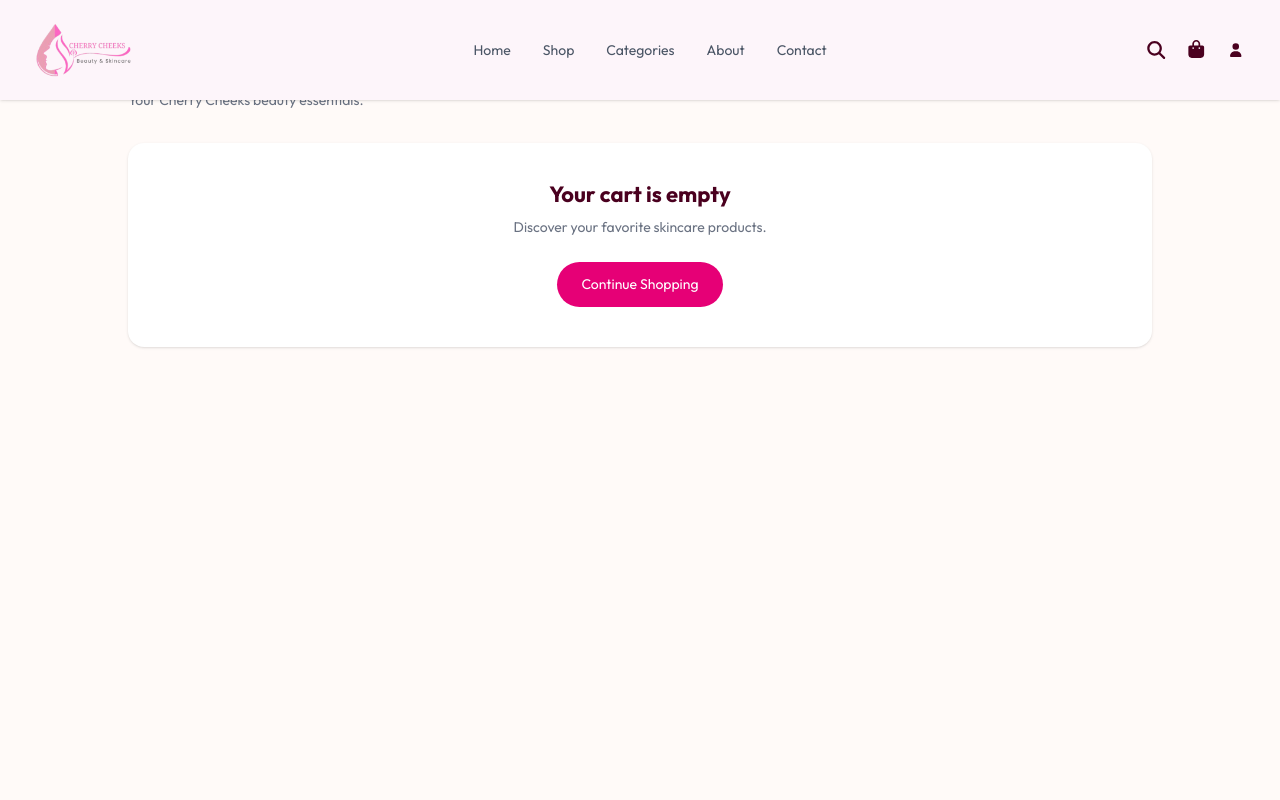
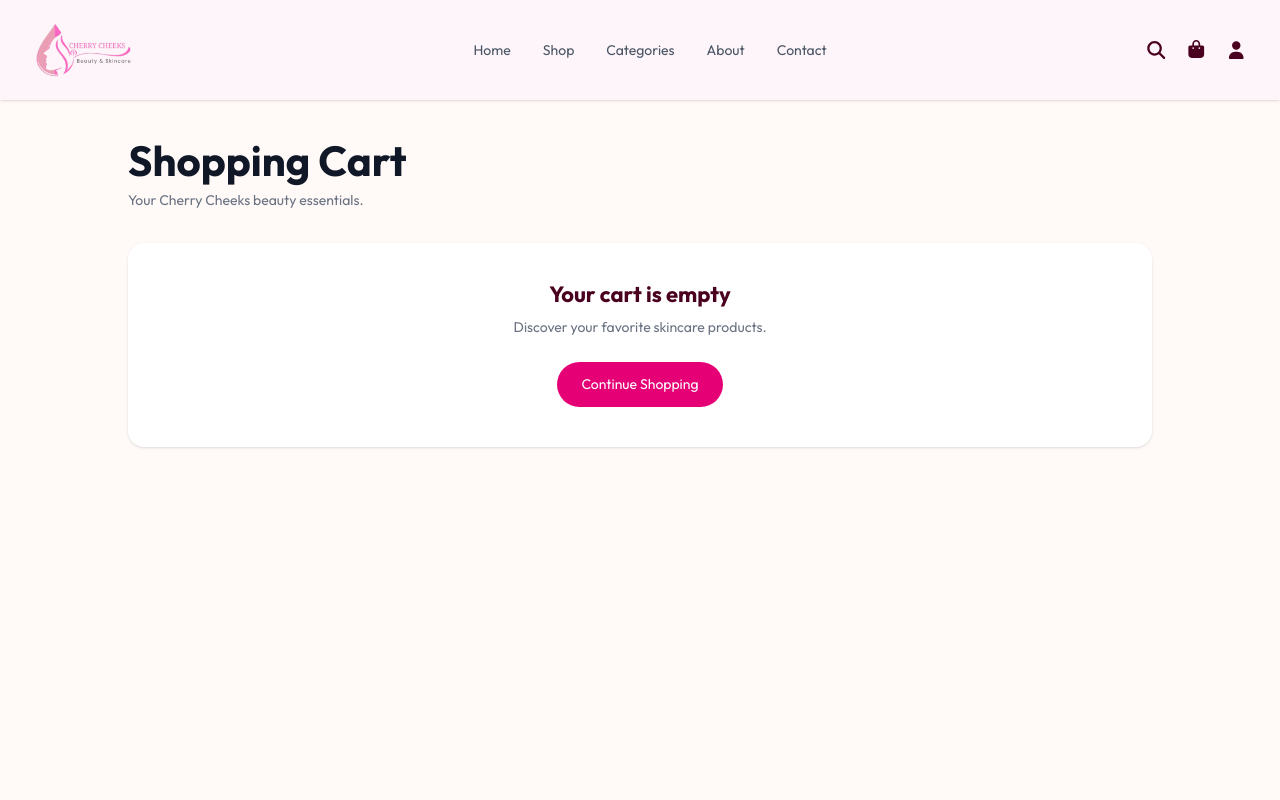
Before and after one commit to Seyhaz-Dev/Cherry-Cheeks-Cosmetics, a React (Vite) app: page /cart in a window 1280 px wide. Shown: the top 800 px of the page. Built offline with nearby package versions, Linux system fonts and the light colour scheme.

Commit message:
fix done

```diff
--- a/src/components/Header.jsx
+++ b/src/components/Header.jsx
@@ -40,7 +40,7 @@ function Header() {
   };
 
   return (
-      <header className="fixed left-0 right-0 top-0 z-50 bg-[var(--color-header-footer)] shadow-sm">
+      <header className="sticky top-0 z-50 bg-[var(--color-header-footer)] shadow-sm">
         <nav className="mx-auto flex max-w-7xl items-center justify-between px-4 py-3 sm:px-6 sm:py-4">
 
           <div>
@@ -99,7 +99,7 @@ function Header() {
                 aria-label="Sign in"
                 className="hidden h-10 w-10 items-center justify-center text-[var(--color-text)] transition hover:text-pink-600 md:inline-flex"
               >
-                <FontAwesomeIcon icon={faUser} />
+                <FontAwesomeIcon icon={faUser} className="text-lg" />
               </Link>
             )}
 
```
